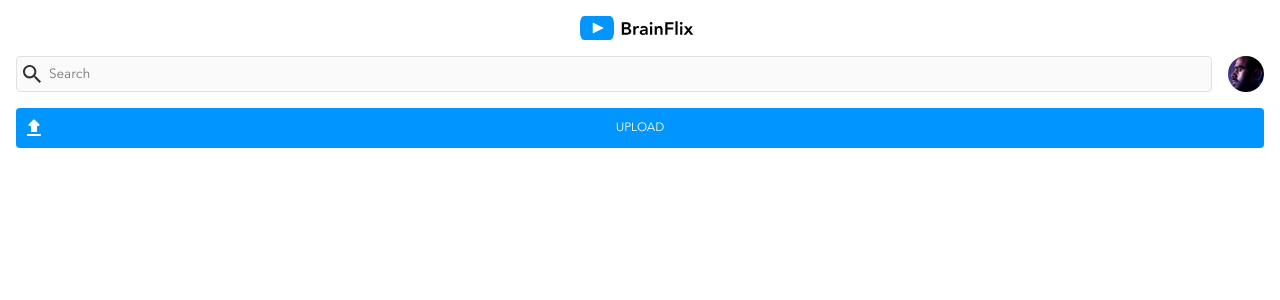
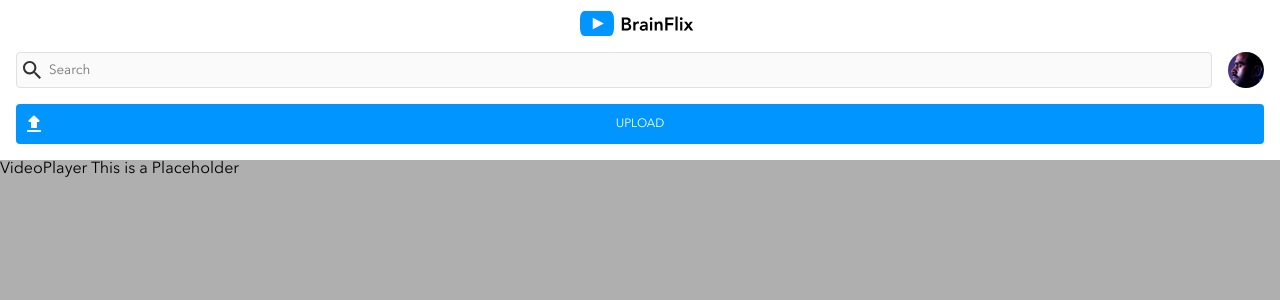
Before and after one commit to koionaroll/brainflix, a React (Create React App) app: page / in a window 1280 px wide. Shown: the top 300 px of the page. Built offline with nearby package versions, Linux system fonts and the light colour scheme.

Commit message:
added placeholder for video player

```diff
--- a/src/App.jsx
+++ b/src/App.jsx
@@ -1,10 +1,12 @@
 import './App.scss';
 import Header from "./components/Header/Header";
+import VideoPlayer from "./components/VideoPlayer/VideoPlayer"
 
 function App() {
   return (
     <>
     <Header />
+    <VideoPlayer/>
     </>
   )
 }
--- a/src/components/Header/Header.scss
+++ b/src/components/Header/Header.scss
@@ -7,7 +7,7 @@
     padding: 0 1rem;
 
     &__logo{
-        padding: 1rem 0;
+        padding: 0.7rem 0 1rem;
         width: 7.5rem;
     }
 
--- /dev/null
+++ b/src/components/VideoPlayer/VideoPlayer.jsx
@@ -0,0 +1,9 @@
+import "./VideoPlayer.scss"
+
+const VideoPlayer = () => {
+  return (
+    <div className="video-player">VideoPlayer This is a Placeholder</div>
+  )
+}
+
+export default VideoPlayer
--- /dev/null
+++ b/src/components/VideoPlayer/VideoPlayer.scss
@@ -0,0 +1,6 @@
+@use "../../styles/partials/var" as *;
+
+.video-player{
+    background-color: $pc-silver;
+    aspect-ratio: 16/9;
+}
```
